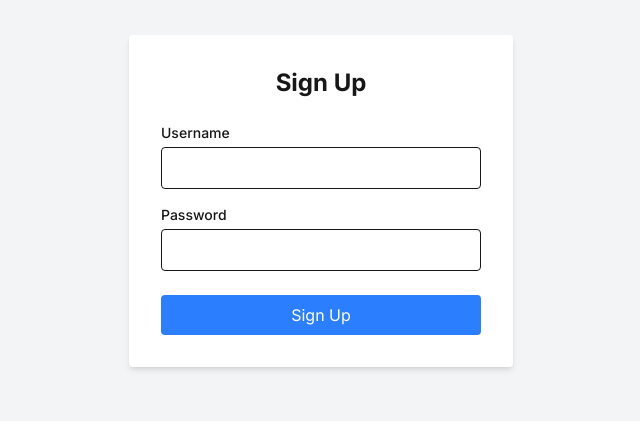
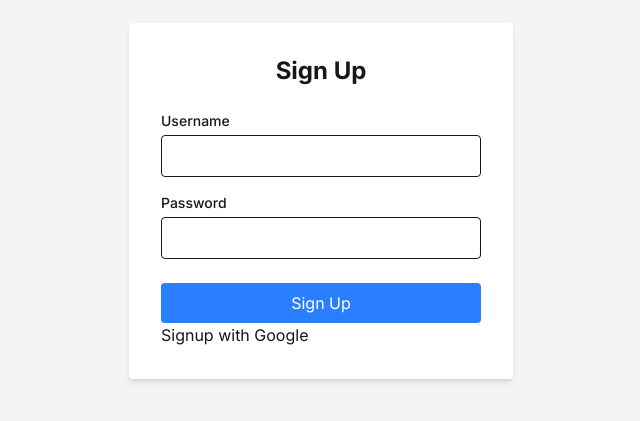
Before and after one commit to AlexBoiko412/legaladocsgpt_frontend, a Next.js app: page /signup in a window 1280 px wide. Shown: the part 199-620 px from the top of the page, without its empty margins (319-959 px from the left). Built offline with nearby package versions, Linux system fonts and the light colour scheme.

Commit message:
Change "sign up google" button location

```diff
--- a/src/app/login/page.tsx
+++ b/src/app/login/page.tsx
@@ -62,6 +62,9 @@ export default function Login() {
                 <button type="submit" className="w-full py-2 bg-green-500 text-white rounded hover:bg-green-600">
                     Login
                 </button>
+                <button onClick={() => window.location.href = "http://localhost:8080/api/auth/oauth2/authorization/google"}>
+                    Login with Google
+                </button>
             </form>
         </div>
     );
--- a/src/app/page.tsx
+++ b/src/app/page.tsx
@@ -13,9 +13,6 @@ export default function Home() {
           <Link href="/login" className="px-4 py-2 bg-green-500 text-white rounded hover:bg-green-600">
             Login
           </Link>
-            <button onClick={() => window.location.href = "http://localhost:8080/api/auth/oauth2/authorization/google"}>
-                Login with Google
-            </button>
         </div>
       </div>
   );
--- a/src/app/signup/page.tsx
+++ b/src/app/signup/page.tsx
@@ -3,7 +3,6 @@
 import { useState } from 'react';
 import { useRouter } from 'next/navigation';
 import axios from "axios";
-import {SignUpError} from "@/app/types/SignUpError";
 
 export default function Signup() {
     const [username, setUsername] = useState('');
@@ -60,6 +59,10 @@ export default function Signup() {
                 <button type="submit" className="w-full py-2 bg-blue-500 text-white rounded hover:bg-blue-600">
                     Sign Up
                 </button>
+                <button
+                    onClick={() => window.location.href = "http://localhost:8080/api/auth/oauth2/authorization/google"}>
+                    Signup with Google
+                </button>
             </form>
         </div>
     );
```
